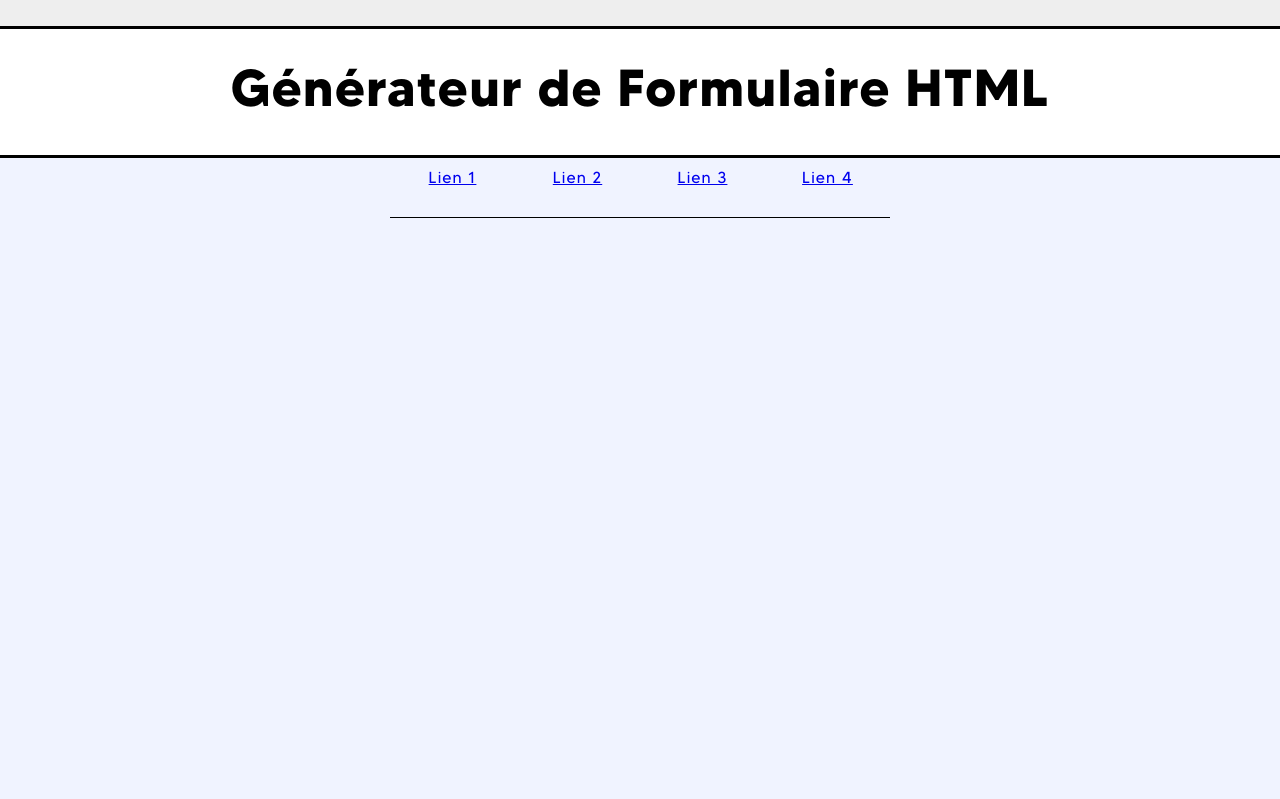
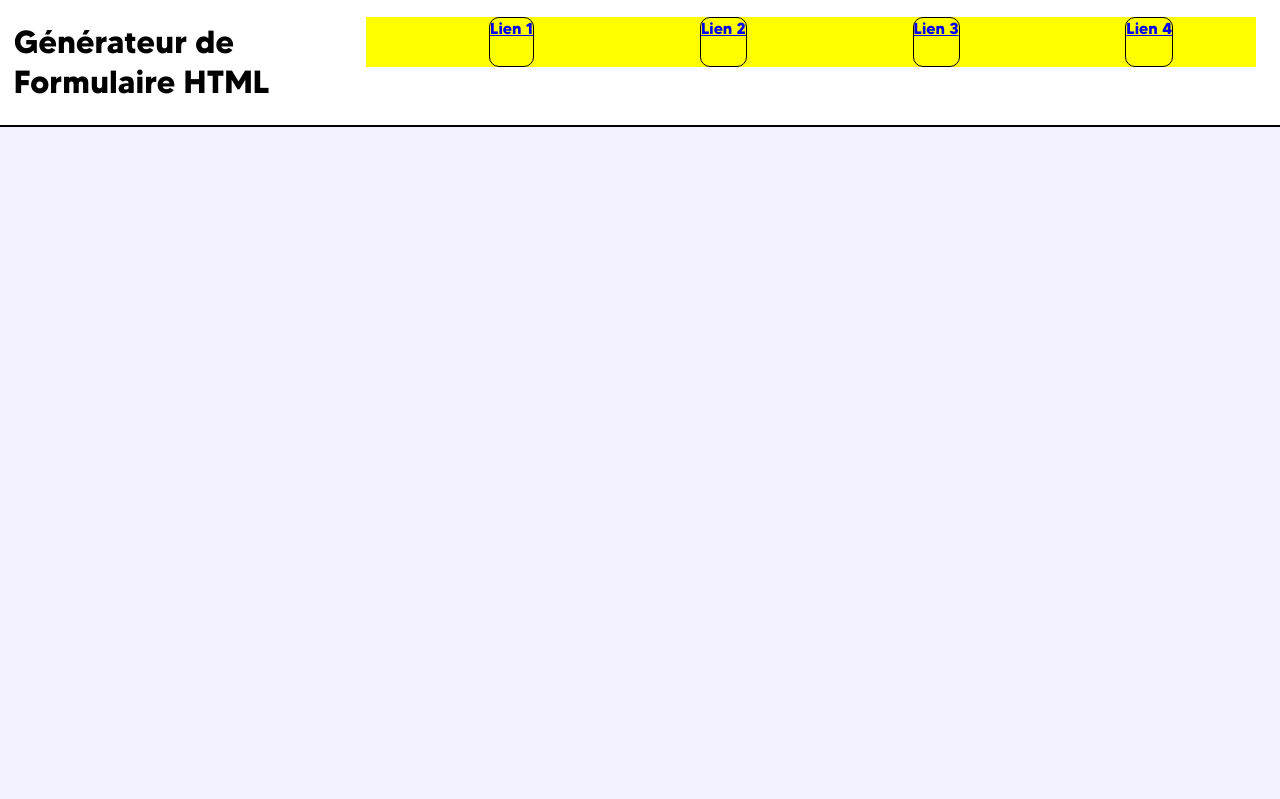
Before and after one commit to alexi-mathioupollak/Projet-Formulaire-HTML, a PHP site: page / in a window 1280 px wide. Shown: the top 799 px of the page. After the commit the page ends 127 px from the top, so only its background shows below. Run offline with PHP 8.4, Linux system fonts and the light colour scheme.

Commit message:
Avancée CSS

```diff
--- a/CSS/style.css
+++ b/CSS/style.css
@@ -1,37 +1,40 @@
-marquee {
-    font-family: 'TommyMEDIUM', Arial, Helvetica, sans-serif;
-    position: relative;
+#titre_et_nav {
+    font-family: 'TommyBOLD', Arial, Helvetica, sans-serif;
+    font-size: 16px;
+    background-color: white;
+    padding: 1px;
+    border-bottom: 2px solid black;
+    display: flex;
+    justify-content: space-between;
 }
 
-#marq_case {
-    background: rgb(238, 238, 238);
+#titre_principal {
+    width: 500px;
     display: flex;
-    margin: auto;
-    padding: 3px;
-    position: absolute;
-    top: 0;
-    left: 0;
-    right: 0;
-    border-bottom: 3px solid;
-    border-color: rgb(0, 0, 0);
+    margin-left: 1%;
 }
 
-#titleANDmarq {
-    display: flex;
-    flex-direction: column;
+.nav {
+    position: relative;
+    margin-right: 1%;
+    z-index: 99;
+    padding: auto;
 }
 
-#titre {
-    text-align: center;
-    font-family: 'TommyBOLD', Arial, Helvetica, sans-serif;
-    font-size: 26px;
-    margin: auto;
-    padding: auto;
-    flex: auto;
-    background-color: white;
-    border-bottom: 3px solid;
-    width: 100%;
-    margin-top: 20px;
+.menu li {
+    display: inline;
+    list-style: none;
+    border: 1px solid black;
+    border-radius: 10px;
+}
+
+.menu {
+    display: flex;
+    justify-content: space-around;
+    background-color:  yellow;
+    height: 50px;
+    width: 850px;
+    margin-right: 10px;
 }
 
 body {
@@ -73,26 +76,8 @@
     src: url(/fonts/MADE\ TOMMY\ ExtraBold_PERSONAL\ USE.otf);
 }
 
-.menu {
-    padding: 0;
-    display: flex;
-    justify-content: center;
-    align-items: top;
-    max-width: 720px;
-    margin: 10 auto;
-    height: 100vh;
-    list-style: none;
-}
-
 html {
     box-sizing: border-box;
-}
-
-*,
-*:before,
-*:after {
-  box-sizing: inherit;
-  letter-spacing: 1.1px;
 }
 
 body,
@@ -101,10 +86,3 @@
   background: #f0f3ff;
   font-family: "TommyREGULAR", sans-serif;
 }
-
-.menu li {
-    width: 125px;
-    height: 50px;
-    text-align: center;
-    border-bottom: 1px solid;
-}
--- a/index.html
+++ b/index.html
@@ -7,26 +7,21 @@
         <script src="script.js"></script>
     </head>
     <header>
-        <div id="titleANDmarq">
-            <div id="marq_case">
-                <marquee>Site du projet - Générateur de Formulaire HTML</marquee>
+            <div id="titre_et_nav">
+                <h1 id="titre_principal">Générateur de Formulaire HTML</h1>
+                <nav class="nav">
+                    <ul class="menu">
+                        <li><a href="#">Lien 1</a></li>
+                        <li><a href="#">Lien 2</a></li>
+                        <li><a href="#">Lien 3</a></li>
+                        <li><a href="#">Lien 4</a></li>
+                    </ul>
+                </nav>
             </div>
-            <div id="titre">
-                <h1 id="titre_principal">Générateur de Formulaire HTML</h1>
-            </div>
-        </div>
     </header>
     <body>
 
     <!-- Menu -->
-    <nav>
-        <ul class="menu">
-            <li><a href="#">Lien 1</a></li>
-            <li><a href="#">Lien 2</a></li>
-            <li><a href="#">Lien 3</a></li>
-            <li><a href="#">Lien 4</a></li>
-        </ul>
-    </nav>
 
     </body>
 
```
